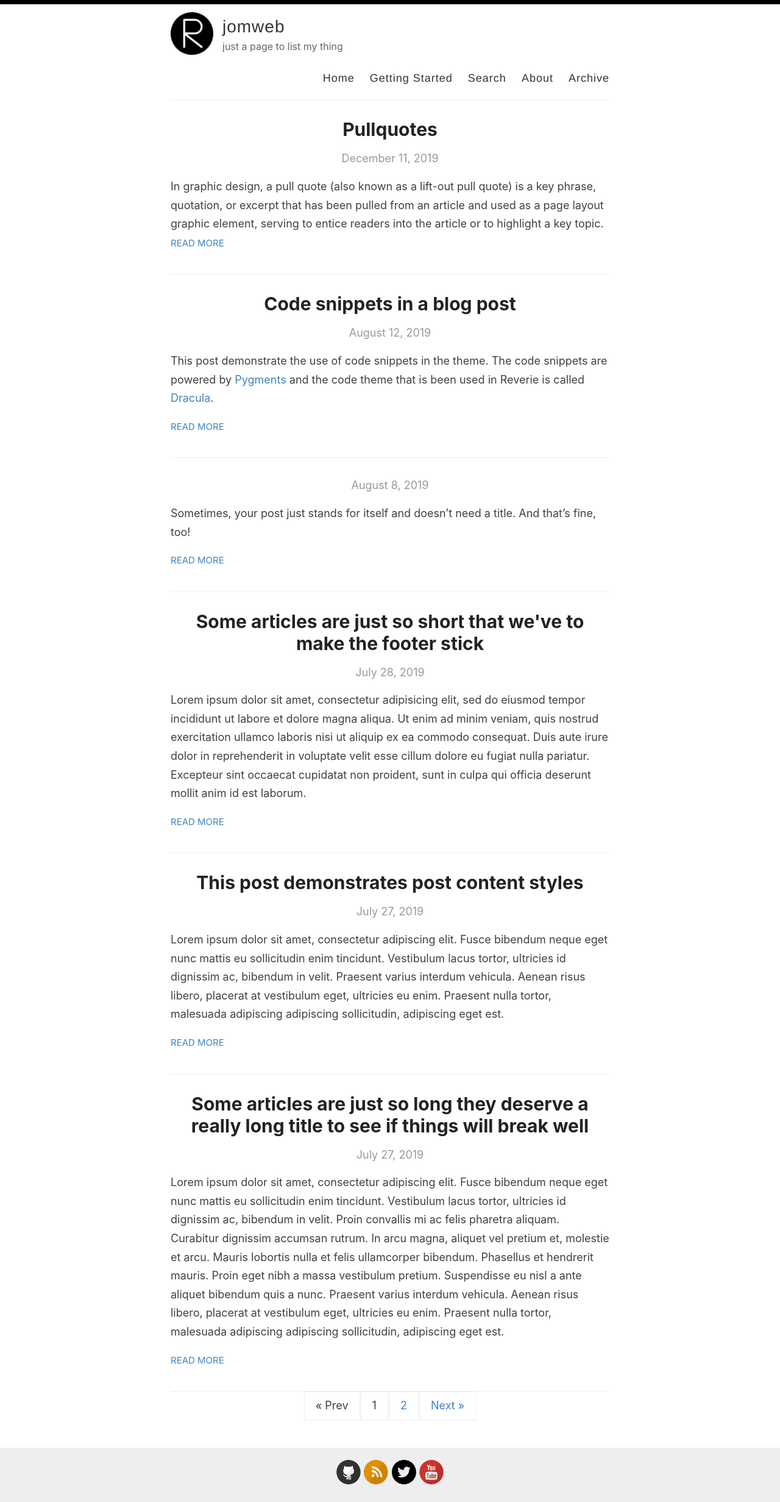
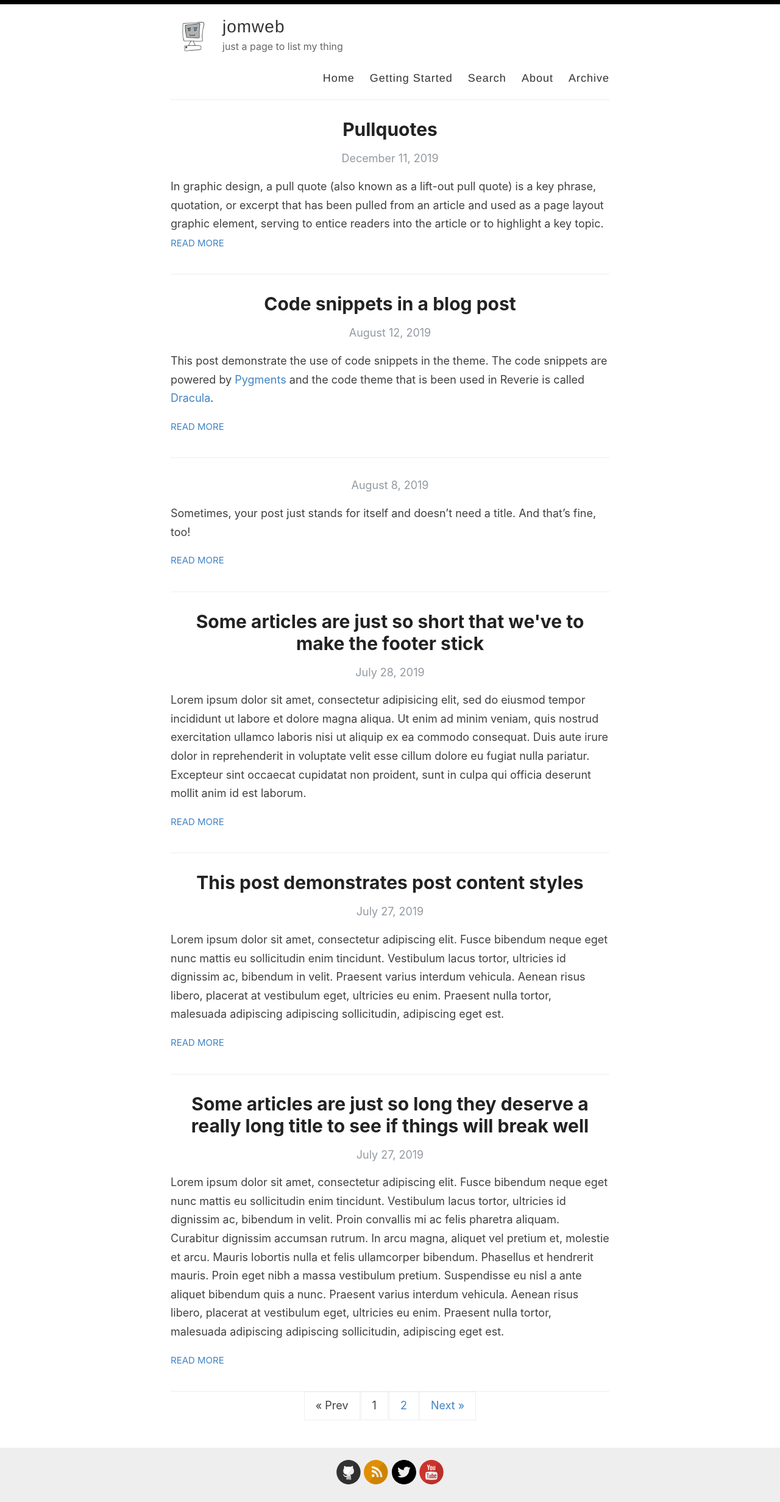
Before and after one commit to DZombies45/Web, a Jekyll site: the page built from index.html, in a window 1280 px wide. Shown: the whole page at 61% size. Built offline with Jekyll 4.4.1, drawn with Linux system fonts in a browser that asks for light colours; the list of posts is cut into pages by our own code.

Commit message:
Update _config.yml

```diff
--- a/_config.yml
+++ b/_config.yml
@@ -12,7 +12,7 @@ author: Dzombies45
 description: just a page to list my thing
 
 # URL of your avatar or profile pic (you could use your GitHub profile pic)
-avatar: /images/reverie.png
+avatar: /images/Tak berjudul15_20200513170657.png
 
 #
 # Flags below are optional
```
